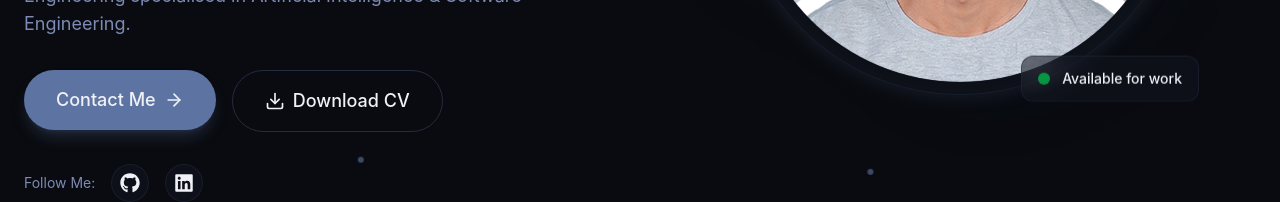
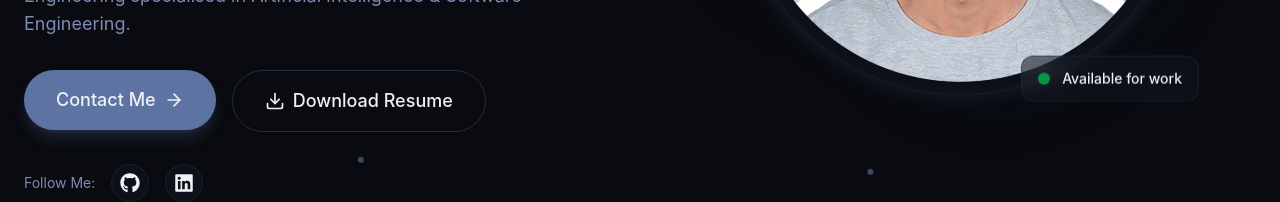
Before and after one commit to strangertomycode/personal-portfolio, a React (Vite) app: page / in a window 1280 px wide. Shown: the part 588-790 px from the top of the page. Built offline with nearby package versions, Linux system fonts and the light colour scheme.

Commit message:
Add resume downloading functionality

```diff
--- a/src/sections/Hero.jsx
+++ b/src/sections/Hero.jsx
@@ -27,6 +27,7 @@ const skills = [
   "Deep Learning",
   "Soft Computing",
 ];
+
 const Hero = () => {
   return (
     <section className="relative min-h-screen flex items-center overflow-hidden">
@@ -84,10 +85,12 @@ const Hero = () => {
                   Contact Me <ArrowRight className="w-5 h-5" />
                 </Button>
               </a>
-              <AnimatedBorderButton>
-                <Download className="w-5 h-5" />
-                Download CV
-              </AnimatedBorderButton>
+              <a href="/sreeramp_resume.pdf" download="Sreeram_P_Resume.pdf">
+                <AnimatedBorderButton>
+                  <Download className="w-5 h-5" />
+                  Download Resume
+                </AnimatedBorderButton>
+              </a>
             </div>
 
             {/* Social Links */}
```
